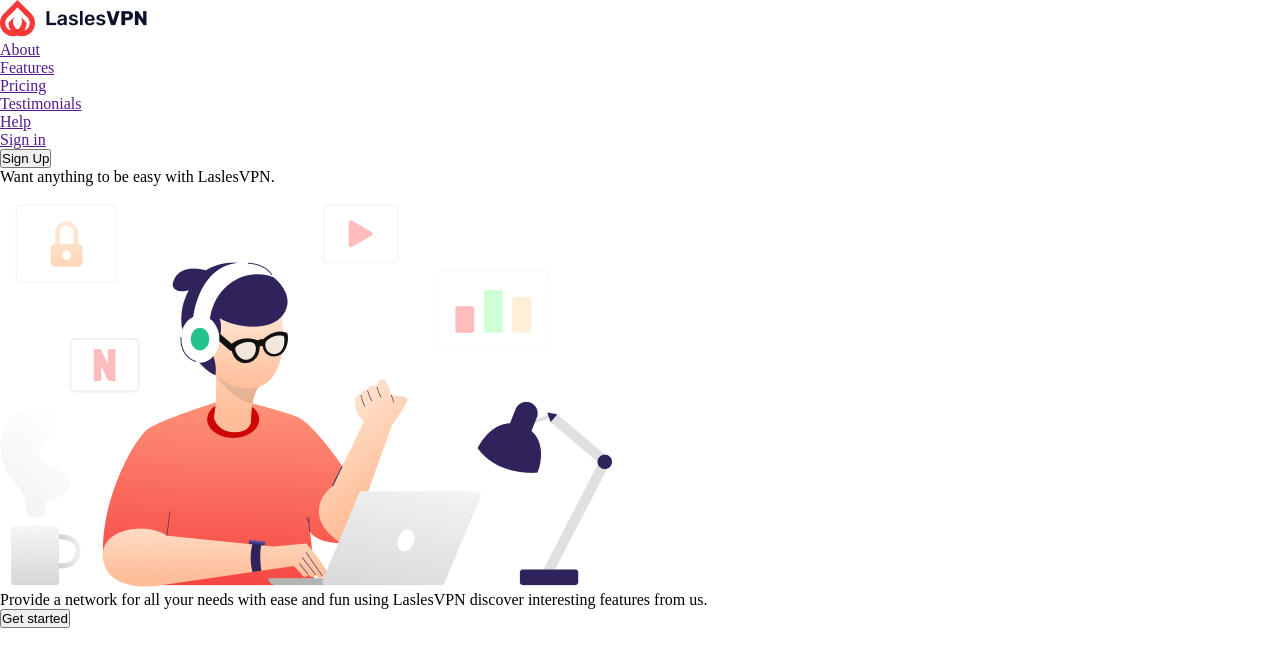
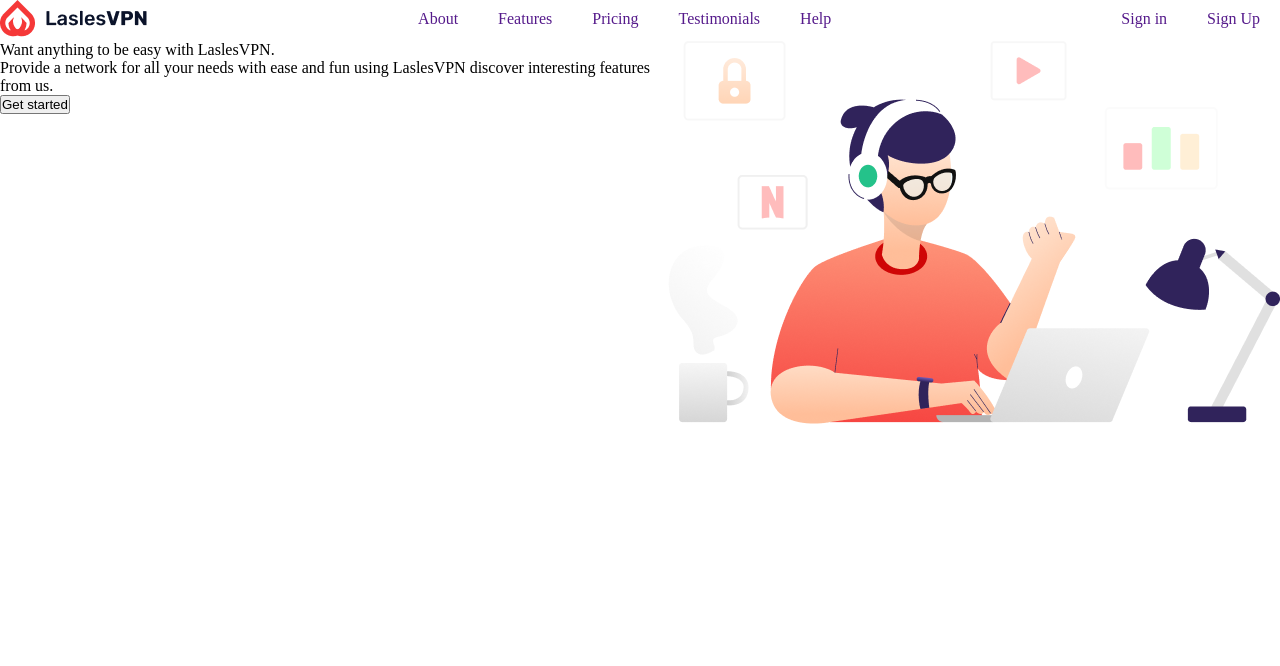
Before and after one commit to SantoshPoudel0/Figma-clone, a plain HTML site: page index.html in a window 1280 px wide. Drawn offline with Linux system fonts and the light colour scheme; files whose address does not match are found by name.

Commit message:
html and css coding

```diff
--- a/css/style.css
+++ b/css/style.css
@@ -3,3 +3,38 @@
     padding: 0px;
     margin: 0px;
 }
+
+.navbar{
+    display: flex;
+    justify-content: space-between;
+
+
+}
+.container ul{
+    display: flex;
+}
+.container ul li {
+    padding: 10px 20px;
+    list-style: none;
+}
+
+.container ul li a{
+    text-decoration: none;
+
+
+}
+.navbar .btn{
+    display: flex;
+
+}
+.navbar .btn li{
+    list-style: none;
+    padding: 10px 20px;
+
+}
+.navbar .btn li a{
+    text-decoration: none;
+}
+main{
+    display: flex;
+}
--- a/index.html
+++ b/index.html
@@ -22,28 +22,32 @@
                     <li><a href="">Pricing</a></li>
                     <li><a href="">Testimonials</a></li>
                     <li><a href="">Help</a></li>
-                    <li><a href="">Sign in</a></li>
+
                 </ul>
-                <div class="btn">
-                    <button>Sign Up</button>
-                </div>
+
+            </div>
+            <div class="btn">
+                <li><a href="">Sign in</a></li>
+                <li><a href="">Sign Up</a></li>
             </div>
         </div>
     </header>
     <main>
         <div class="txt">
-            <p>Want anything to be easy with <span> LaslesVPN.</span> </p> <br>
+            <p>Want anything to be easy with <span> LaslesVPN.</span> </p>
+
+
+
+            <p>Provide a network for all your needs with ease and fun using LaslesVPN discover interesting features from
+                us.
+            </p>
+
+
+            <button>Get started</button>
+
         </div>
         <div class="photo">
             <img src=".//assets/image/Illustration 1.png" alt="photo">
-        </div>
-        <div class="txt1">
-            <p>Provide a network for all your needs with ease and fun using LaslesVPN discover interesting features from
-                us.
-            </p>
-        </div>
-        <div class="lastbtn">
-            <button>Get started</button>
         </div>
     </main>
 </body>
```
